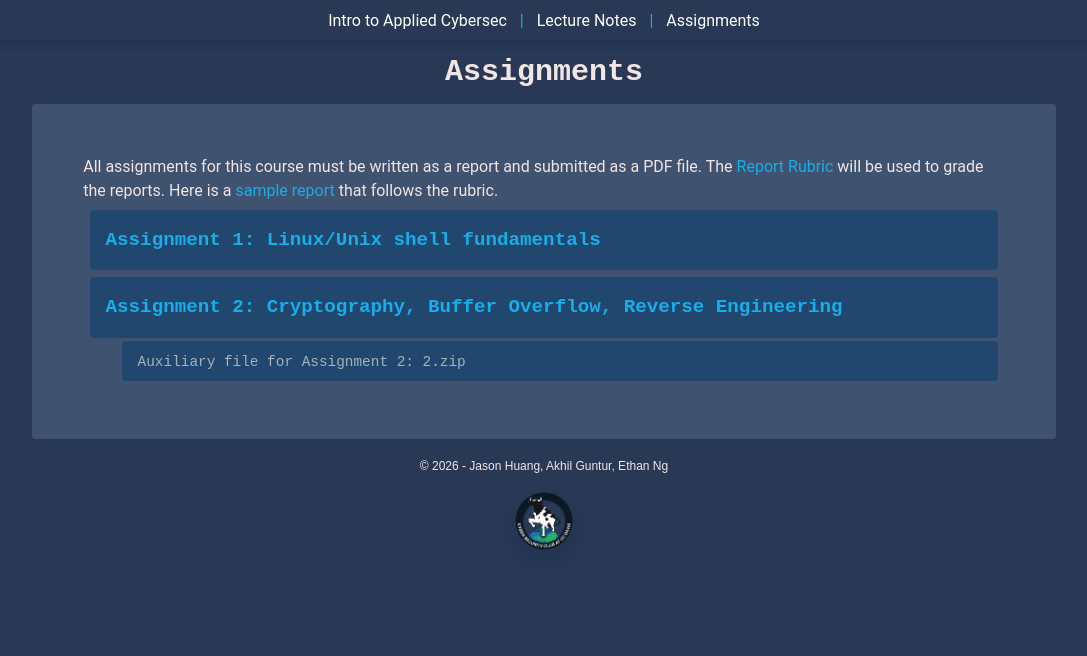
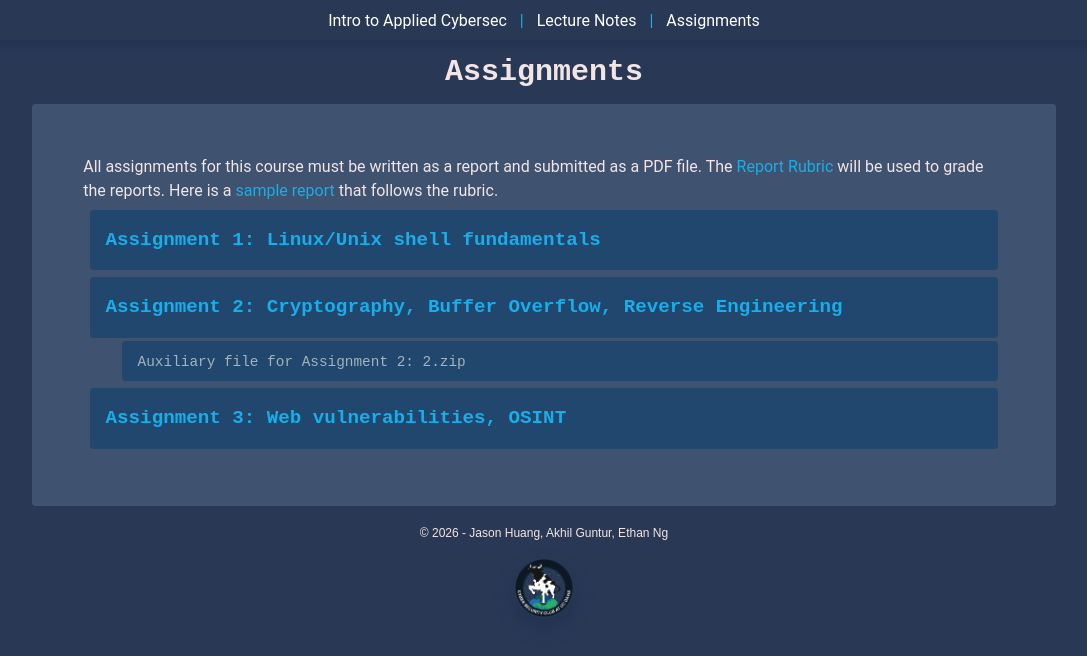
Before and after one commit to cyber-security-club-ucd/ecs198f, a Jekyll site: the page built from assignments.html, in a window 1280 px wide. Shown: the top 656 px of the page, without its empty margins (96-1183 px from the left). Built offline with Jekyll 4.4.1, drawn with Linux system fonts in a browser that asks for light colours.

Commit message:
Add assignment 3

```diff
--- a/_data/assignments.yml
+++ b/_data/assignments.yml
@@ -6,3 +6,6 @@
   link: "/assets/assignments/2.pdf"
   aux_name: "Assignment 2"
   aux: "/assets/assignments/2.zip"
+- name: "Assignment 3: Web vulnerabilities, OSINT"
+  due: "2026-05-06"
+  link: "/assets/assignments/3.pdf"
```
Also changed, not shown: 1 other file.
